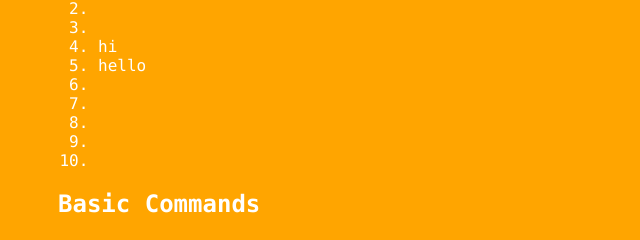
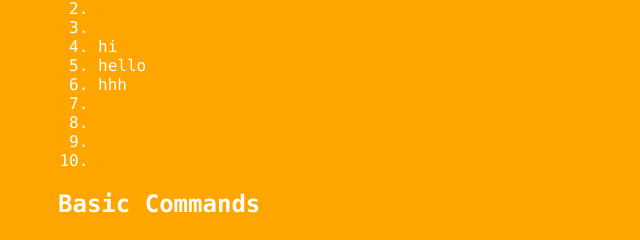
Before and after one commit to kingdompeak/git_learning, a plain HTML site: page index.html in a window 1280 px wide. Both pictures are taken after a click on the element "Terminologys". Shown: the part 313-553 px from the top of the page, 0-640 px from the left. Drawn offline with Linux system fonts and the light colour scheme.

Commit message:
test guofeng

```diff
--- a/index.html
+++ b/index.html
@@ -19,7 +19,7 @@
                     <li></li>
                     <li>hi</li>
                     <li>hello</li>
-                    <li></li>
+                    <li>hhh</li>
                     <li></li>
                     <li></li>
                     <li></li>
```
